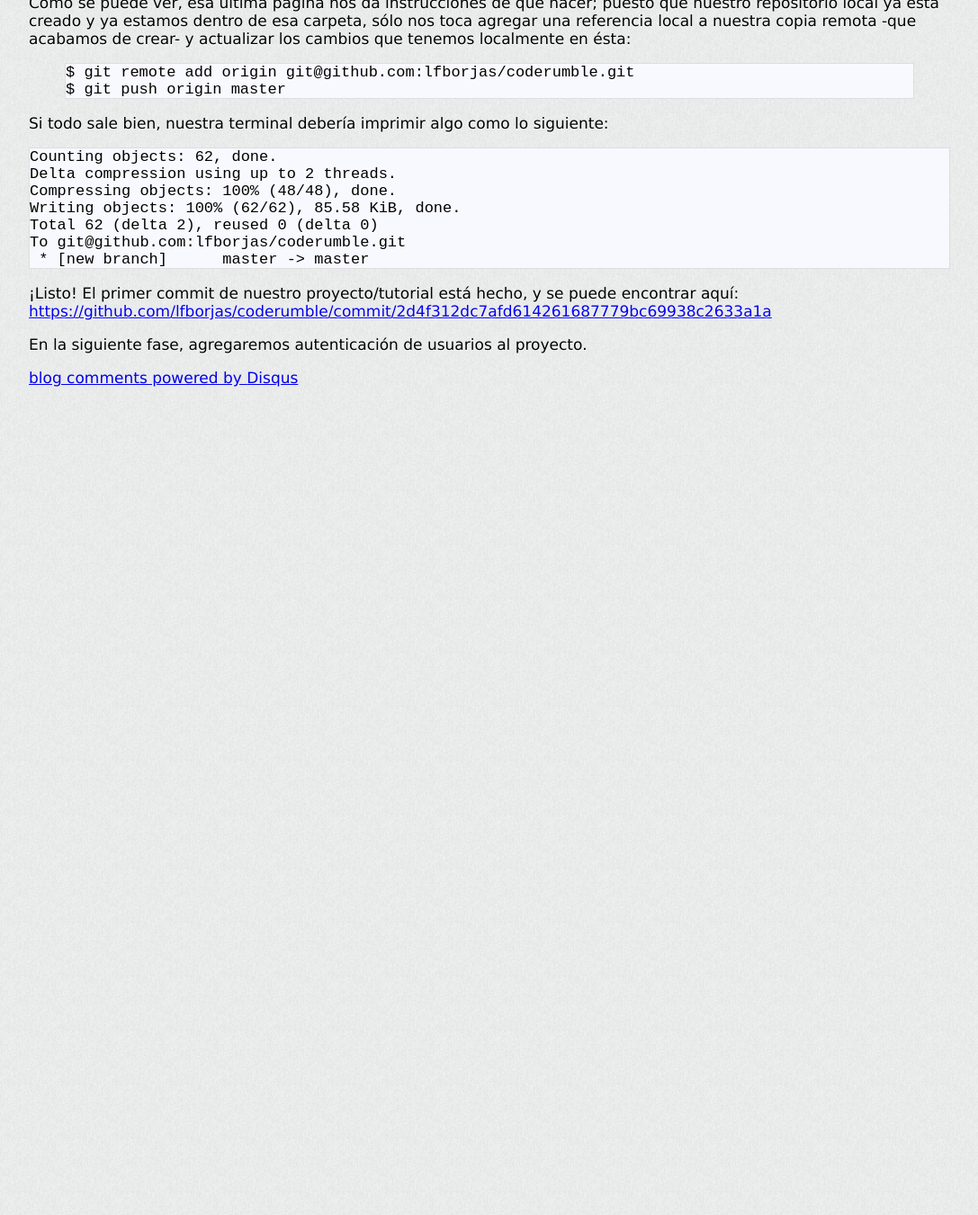
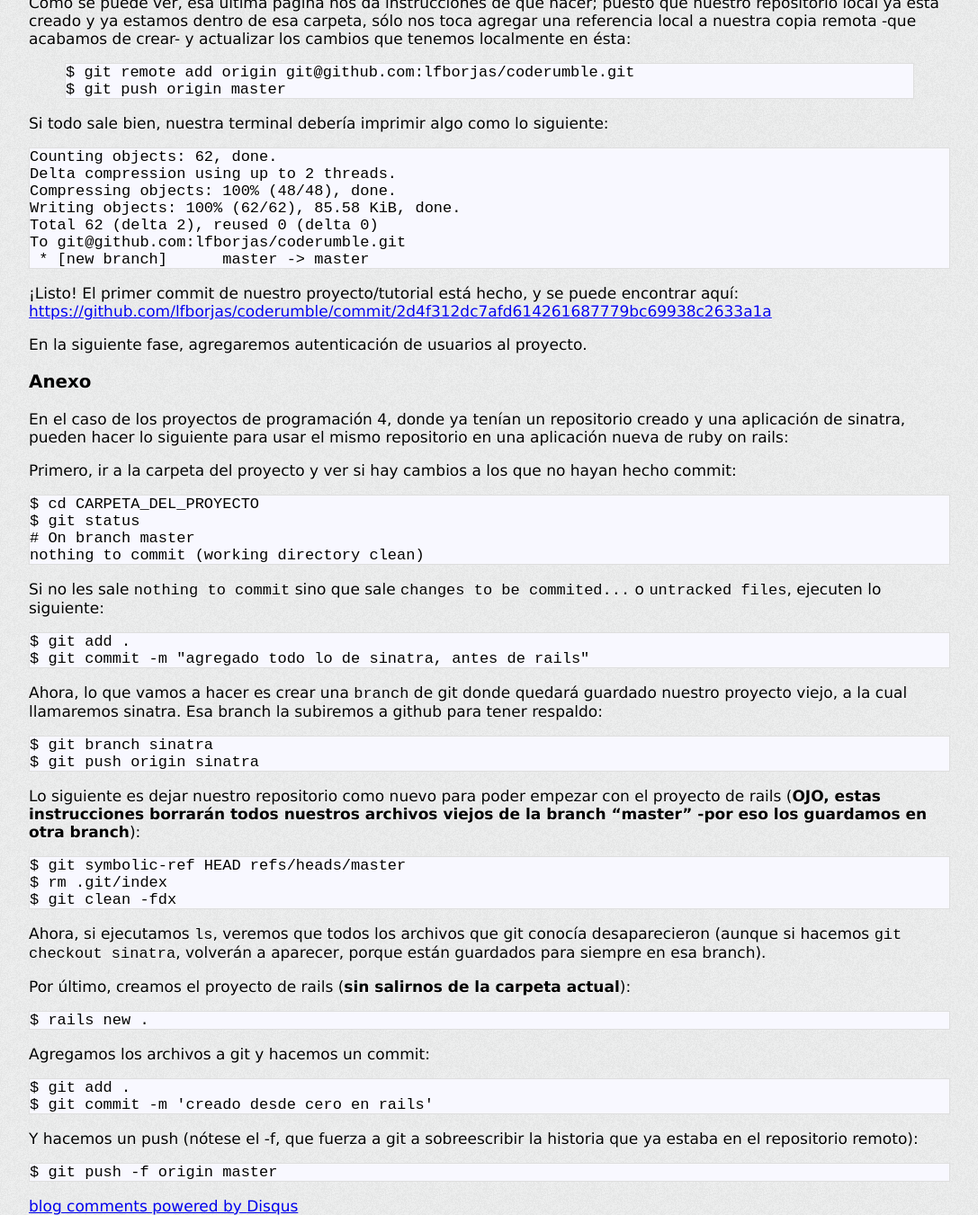
Before and after one commit to progra4-2010-4/progra4.github.com, a Jekyll site: the page built from _posts/2010-11-06-tutorial-rails-1.markdown, in a window 1280 px wide and 1400 px high, scrolled down 2970 px, cut to the strip 49-1400 px from the top of the window. Shown: the whole strip at 90% size, without its empty margins (96-1183 px from the left). Built offline with Jekyll 4.4.1, drawn with Linux system fonts in a browser that asks for light colours; comment, search, counter and statistics services are not loaded; before the commit the page ends 3449 px from its top, so only the background shows below that.

Commit message:
agregado el anexo para progra4

```diff
--- a/_posts/2010-11-06-tutorial-rails-1.markdown
+++ b/_posts/2010-11-06-tutorial-rails-1.markdown
@@ -102,3 +102,45 @@ Si todo sale bien, nuestra terminal debería imprimir algo como lo siguiente:
 ¡Listo! El primer commit de nuestro proyecto/tutorial está hecho, y se puede encontrar aquí: <https://github.com/lfborjas/coderumble/commit/2d4f312dc7afd614261687779bc69938c2633a1a>
 
 En la siguiente fase, agregaremos autenticación de usuarios al proyecto.
+
+###Anexo
+
+En el caso de los proyectos de programación 4, donde ya tenían un repositorio creado y una aplicación de sinatra, pueden hacer lo siguiente para usar el mismo repositorio en una aplicación nueva de ruby on rails:
+
+Primero, ir a la carpeta del proyecto y ver si hay cambios a los que no hayan hecho commit:
+
+    $ cd CARPETA_DEL_PROYECTO
+    $ git status
+    # On branch master
+    nothing to commit (working directory clean)
+
+Si no les sale `nothing to commit` sino que sale `changes to be commited...` o `untracked files`, ejecuten lo siguiente:
+
+    $ git add .
+    $ git commit -m "agregado todo lo de sinatra, antes de rails"
+
+Ahora, lo que vamos a hacer es crear una `branch` de git donde quedará guardado nuestro proyecto viejo, a la cual llamaremos sinatra. Esa branch la subiremos a github para tener respaldo:
+
+    $ git branch sinatra
+    $ git push origin sinatra
+
+Lo siguiente es dejar nuestro repositorio como nuevo para poder empezar con el proyecto de rails (**OJO, estas instrucciones borrarán todos nuestros archivos viejos de la branch "master" -por eso los guardamos en otra branch**):
+
+    $ git symbolic-ref HEAD refs/heads/master
+    $ rm .git/index
+    $ git clean -fdx
+
+Ahora, si ejecutamos `ls`, veremos que todos los archivos que git conocía desaparecieron (aunque si hacemos  `git checkout sinatra`, volverán a aparecer, porque están guardados para siempre en esa branch).
+
+Por último, creamos el proyecto de rails (**sin salirnos de la carpeta actual**):
+
+    $ rails new .
+
+Agregamos los archivos a git y hacemos un commit:
+
+    $ git add .
+    $ git commit -m 'creado desde cero en rails'
+
+Y hacemos un push (nótese el -f, que fuerza a git a sobreescribir la historia que ya estaba en el repositorio remoto):
+
+    $ git push -f origin master
```
